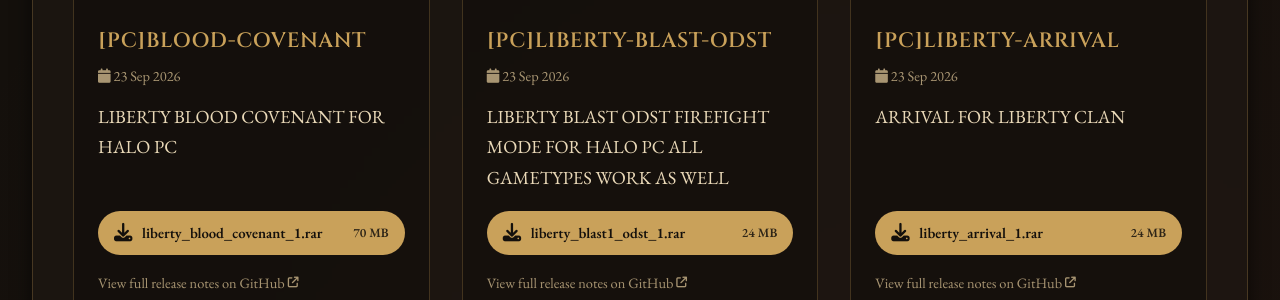
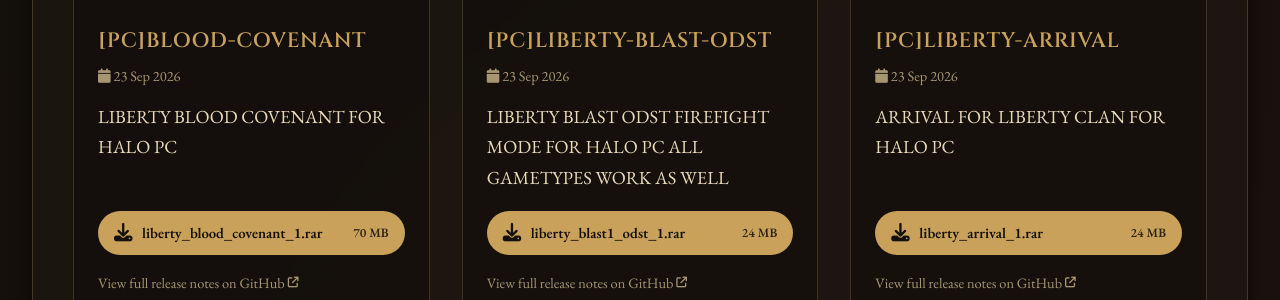
Before and after one commit to Chalwk/NC-Halo-Maps, a Jekyll site: the page built from maps.html, in a window 1280 px wide and 900 px high, scrolled down 3348 px. Shown: the part 156-456 px from the top of the window. Built offline with Jekyll 4.4.1, drawn with Linux system fonts in a browser that asks for light colours.

Commit message:
chore: update releases data

```diff
--- a/_data/releases.json
+++ b/_data/releases.json
@@ -394,7 +394,7 @@
     "id": 394740786,
     "tag": "PC-LIBERTY-ARRIVAL",
     "name": "[PC]LIBERTY-ARRIVAL",
-    "body": "ARRIVAL FOR LIBERTY CLAN",
+    "body": "ARRIVAL FOR LIBERTY CLAN FOR HALO PC",
     "prerelease": false,
     "published_at": "2026-09-23T14:23:36Z",
     "html_url": "https://github.com/nakedchick-code/NC-Halo-Maps/releases/tag/PC-LIBERTY-ARRIVAL",
```
